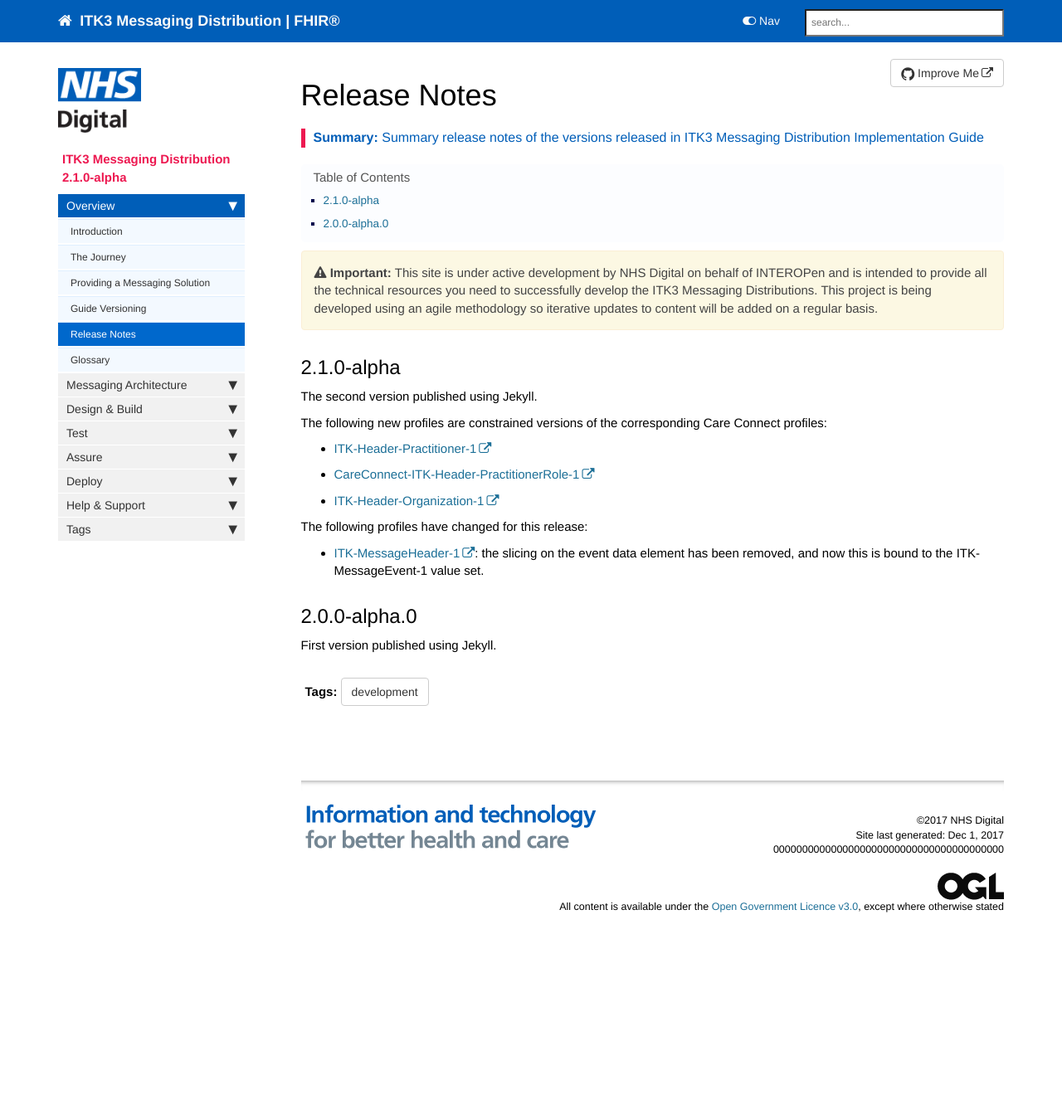
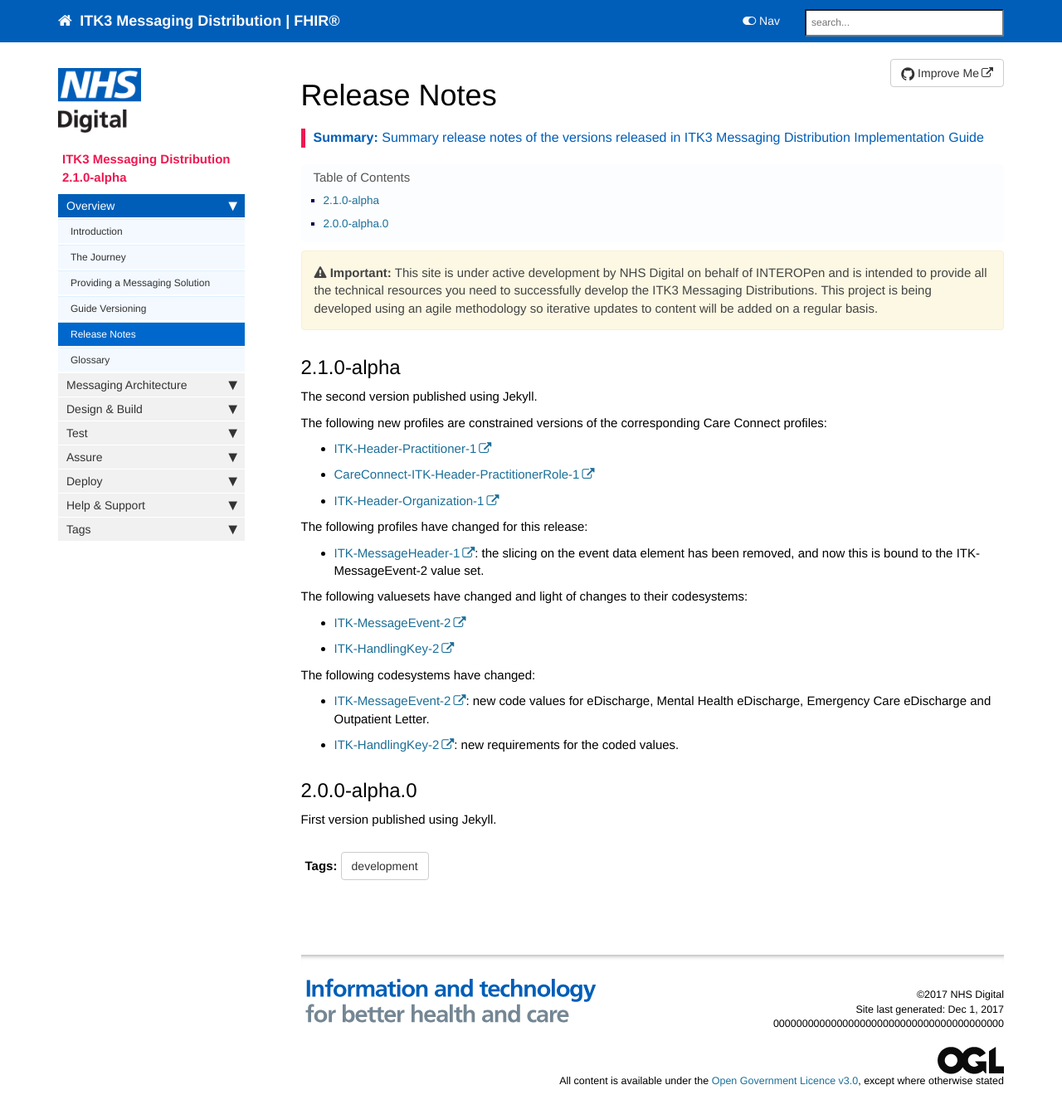
Before and after one commit to nhsconnect/ITK3-Messaging-Distribution, a Jekyll site: the page built from pages/overview/overview_release_notes.md, in a window 1280 px wide and 1373 px high. Shown: the top 1349 px of the window at 83% size. Built offline with Jekyll 4.4.1, drawn with Linux system fonts in a browser that asks for light colours; nearby versions of some CDN libraries; comment, search, counter and statistics services are not loaded.

Commit message:
Updated change history.

```diff
--- a/pages/overview/overview_release_notes.md
+++ b/pages/overview/overview_release_notes.md
@@ -21,7 +21,18 @@ The following new profiles are constrained versions of the corresponding Care Co
 
 The following profiles have changed for this release:
 
-- [ITK-MessageHeader-1](https://fhir.nhs.uk/STU3/StructureDefinition/ITK-MessageHeader-1): the slicing on the event data element has been removed, and now this is bound to the ITK-MessageEvent-1 value set.
+- [ITK-MessageHeader-1](https://fhir.nhs.uk/STU3/StructureDefinition/ITK-MessageHeader-1): the slicing on the event data element has been removed, and now this is bound to the ITK-MessageEvent-2 value set.
+
+The following valuesets have changed and light of changes to their codesystems:
+
+- [ITK-MessageEvent-2](https://fhir.nhs.uk/STU3/ValueSet/ITK-MessageEvent-2)
+- [ITK-HandlingKey-2](https://fhir.nhs.uk/STU3/ValueSet/ITK-HandlingKey-2)
+
+The following codesystems have changed:
+
+- [ITK-MessageEvent-2](https://fhir.nhs.uk/STU3/CodeSystem/ITK-MessageEvent-2): new code values for eDischarge, Mental Health eDischarge, Emergency Care eDischarge and Outpatient Letter.
+- [ITK-HandlingKey-2](https://fhir.nhs.uk/STU3/CodeSystem/ITK-HandlingKey-2): new requirements for the coded values.
+
 
 ## 2.0.0-alpha.0 ##
 First version published using Jekyll.
```
